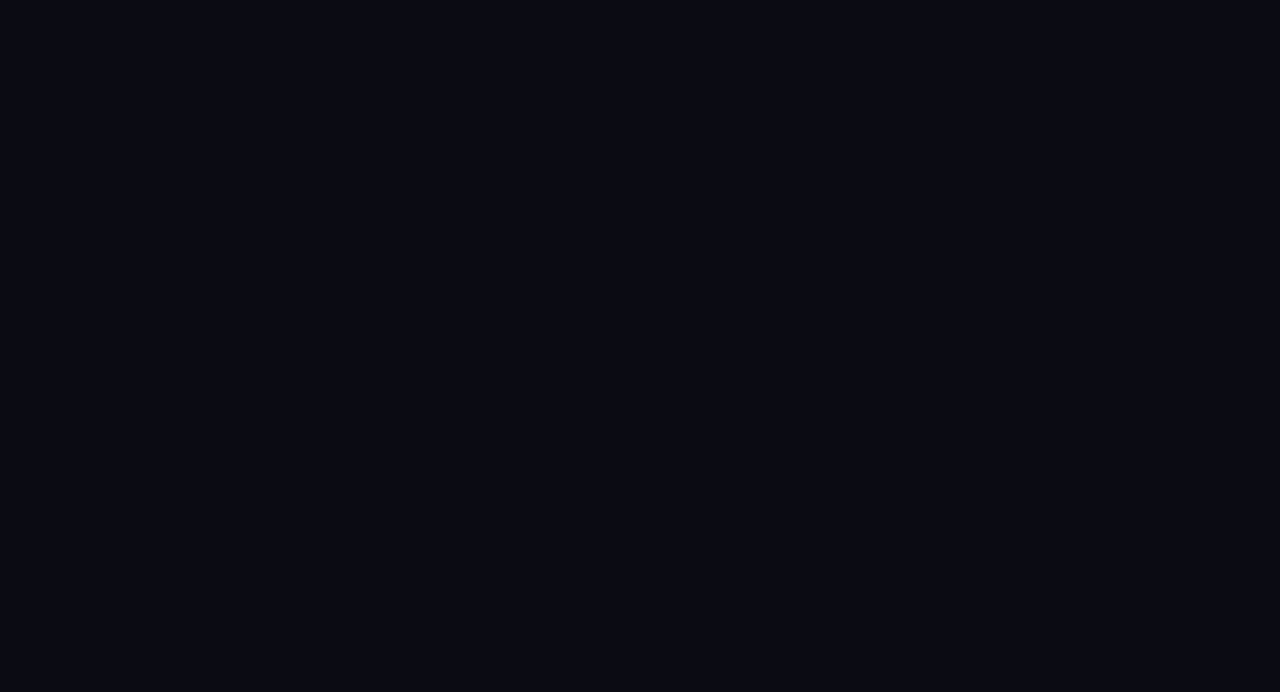
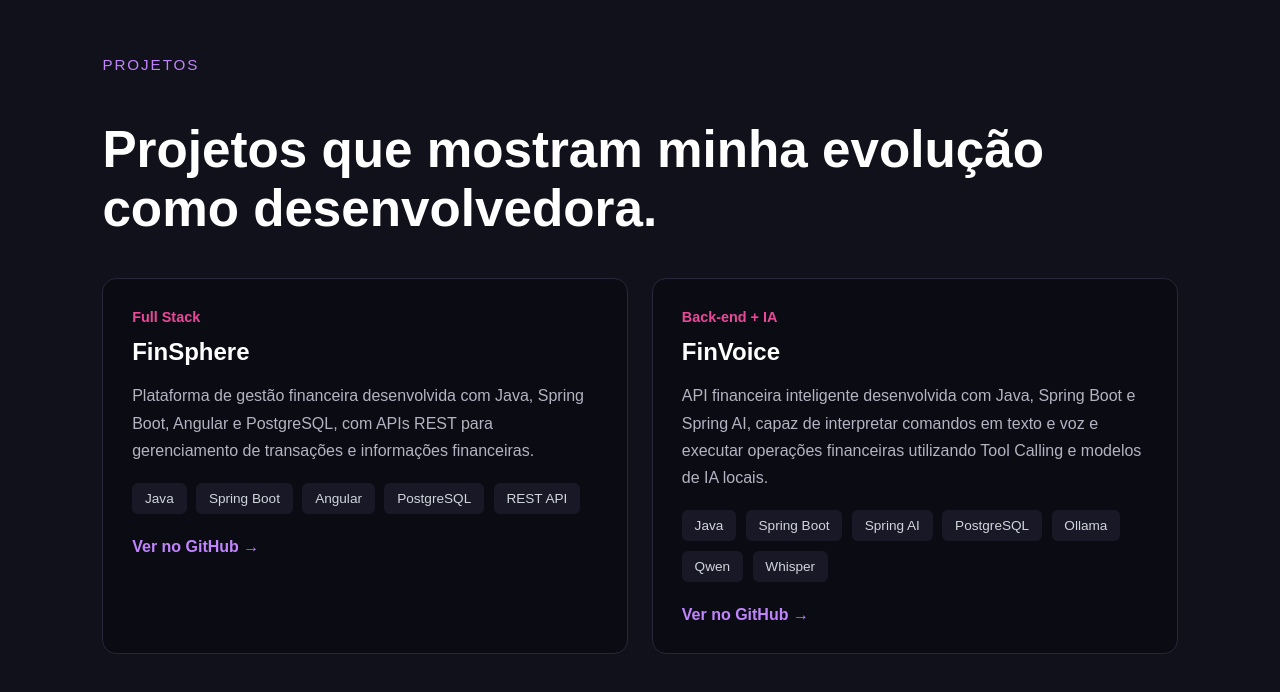
Before and after one commit to Ellen0929/ellen-portfolio, an Angular app: page / in a window 1280 px wide. Shown: the part 3237-3929 px from the top of the page. Before the commit the page ends 3177 px from the top, so only its background shows below. Built offline with nearby package versions, Linux system fonts and the light colour scheme.

Commit message:
feat: add projects section

```diff
--- a/src/app/app.html
+++ b/src/app/app.html
@@ -3,3 +3,4 @@
 <app-tech-stack></app-tech-stack>
 <app-experience></app-experience>
 <app-certifications></app-certifications>
+<app-projects></app-projects>
--- a/src/app/app.ts
+++ b/src/app/app.ts
@@ -4,9 +4,10 @@ import { About } from './features/about/about';
 import { TechStack } from './features/tech-stack/tech-stack';
 import { Experience } from './features/experience/experience';
 import { Certifications } from './features/certifications/certifications';
+import { Projects } from './features/projects/projects';
 
 @Component({
-  imports: [Home, About, TechStack, Experience, Certifications],
+  imports: [Home, About, TechStack, Experience, Certifications, Projects],
   selector: 'app-root',
   styleUrl: './app.scss',
   templateUrl: './app.html',
--- a/src/app/features/projects/projects.html
+++ b/src/app/features/projects/projects.html
@@ -1 +1,59 @@
-<p>projects works!</p>
+<section class="projects" id="projects">
+    <div class="projects-content">
+        <p class="section-label">Projetos</p>
+
+        <h2>Projetos que mostram minha evolução como desenvolvedora.</h2>
+
+        <div class="projects-grid">
+            <article class="project-card">
+                <span class="project-type">Full Stack</span>
+
+                <h3>FinSphere</h3>
+
+                <p>
+                    Plataforma de gestão financeira desenvolvida com Java, Spring Boot,
+                    Angular e PostgreSQL, com APIs REST para gerenciamento de transações
+                    e informações financeiras.
+                </p>
+
+                <div class="project-tech">
+                    <span>Java</span>
+                    <span>Spring Boot</span>
+                    <span>Angular</span>
+                    <span>PostgreSQL</span>
+                    <span>REST API</span>
+                </div>
+                <a class="project-link" href="https://github.com/Ellen0929/finSphere" target="_blank"
+                    rel="noopener noreferrer">
+                    Ver no GitHub →
+                </a>
+            </article>
+
+            <article class="project-card">
+                <span class="project-type">Back-end + IA</span>
+
+                <h3>FinVoice</h3>
+
+                <p>
+                    API financeira inteligente desenvolvida com Java, Spring Boot e Spring AI,
+                    capaz de interpretar comandos em texto e voz e executar operações financeiras
+                    utilizando Tool Calling e modelos de IA locais.
+                </p>
+
+                <div class="project-tech">
+                    <span>Java</span>
+                    <span>Spring Boot</span>
+                    <span>Spring AI</span>
+                    <span>PostgreSQL</span>
+                    <span>Ollama</span>
+                    <span>Qwen</span>
+                    <span>Whisper</span>
+                </div>
+                <a class="project-link" href="https://github.com/Ellen0929/finVoice-api" target="_blank"
+                    rel="noopener noreferrer">
+                    Ver no GitHub →
+                </a>
+            </article>
+        </div>
+    </div>
+</section>
--- a/src/app/features/projects/projects.scss
+++ b/src/app/features/projects/projects.scss
@@ -0,0 +1,93 @@
+.projects {
+    padding: 6rem 8%;
+    background: #11111b;
+}
+
+.projects-content {
+    max-width: 1100px;
+}
+
+.section-label {
+    color: #c084fc;
+    font-size: 0.95rem;
+    text-transform: uppercase;
+    letter-spacing: 0.12rem;
+    margin-bottom: 1rem;
+}
+
+h2 {
+    font-size: clamp(2rem, 4vw, 3.2rem);
+    color: #ffffff;
+    margin-bottom: 2.5rem;
+}
+
+.projects-grid {
+    display: grid;
+    grid-template-columns: repeat(2, minmax(0, 1fr));
+    gap: 1.5rem;
+}
+
+.project-card {
+    padding: 1.8rem;
+    background: #0b0b14;
+    border: 1px solid #27273a;
+    border-radius: 14px;
+}
+
+.project-type {
+    color: #ec4899;
+    font-size: 0.9rem;
+    font-weight: 600;
+}
+
+h3 {
+    color: #ffffff;
+    font-size: 1.5rem;
+    margin: 0.8rem 0;
+}
+
+p {
+    color: #b3b3c2;
+    line-height: 1.7;
+}
+
+.project-tech {
+    display: flex;
+    flex-wrap: wrap;
+    gap: 0.6rem;
+    margin-top: 1.2rem;
+
+    span {
+        padding: 0.5rem 0.8rem;
+        border-radius: 6px;
+        background: #181826;
+        color: #d1d5db;
+        font-size: 0.85rem;
+    }
+}
+
+.project-link {
+    display: inline-block;
+    margin-top: 1.5rem;
+    color: #c084fc;
+    font-weight: 600;
+    text-decoration: none;
+
+    &:hover {
+        color: #ec4899;
+    }
+}
+
+@media (max-width: 768px) {
+    .projects {
+        padding: 4rem 6%;
+    }
+
+    .projects-grid {
+        grid-template-columns: 1fr;
+    }
+
+    .project-card {
+        padding: 1.4rem;
+    }
+}
```
